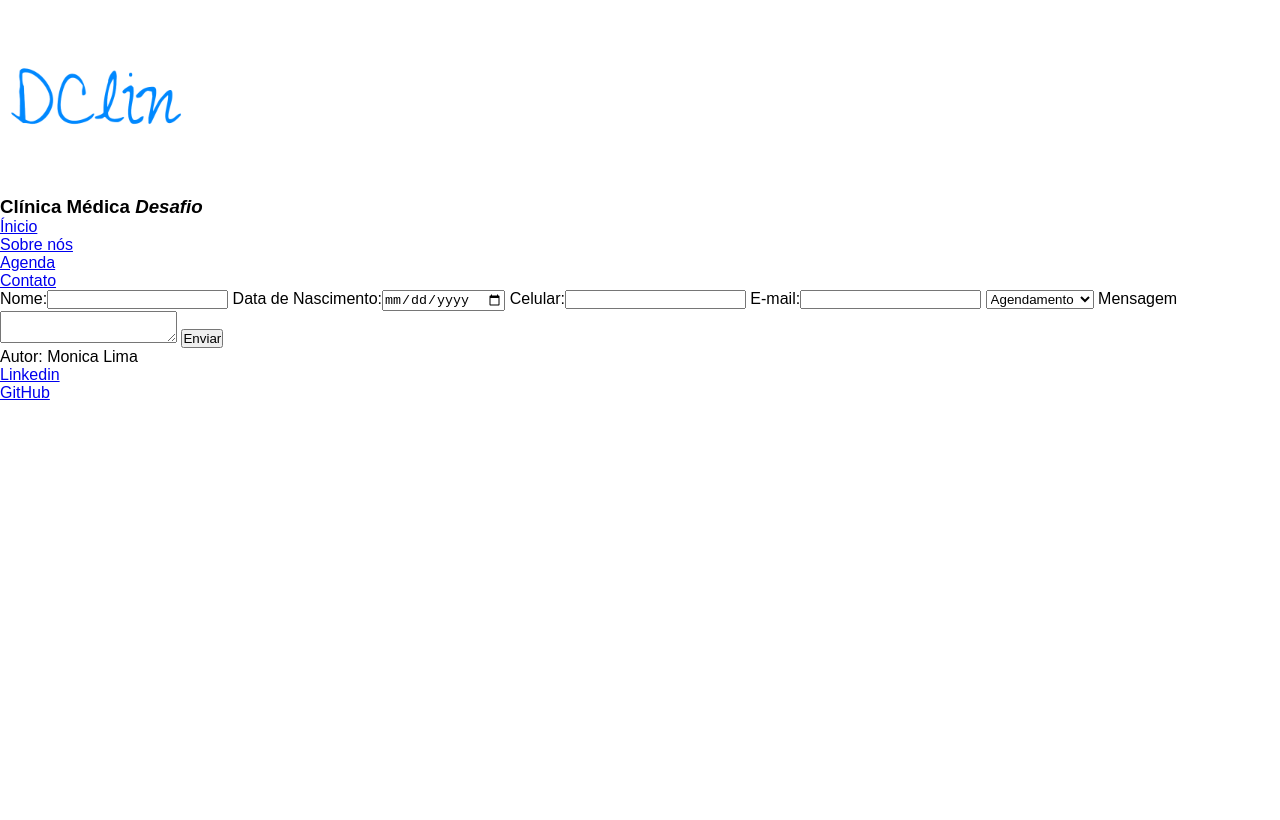
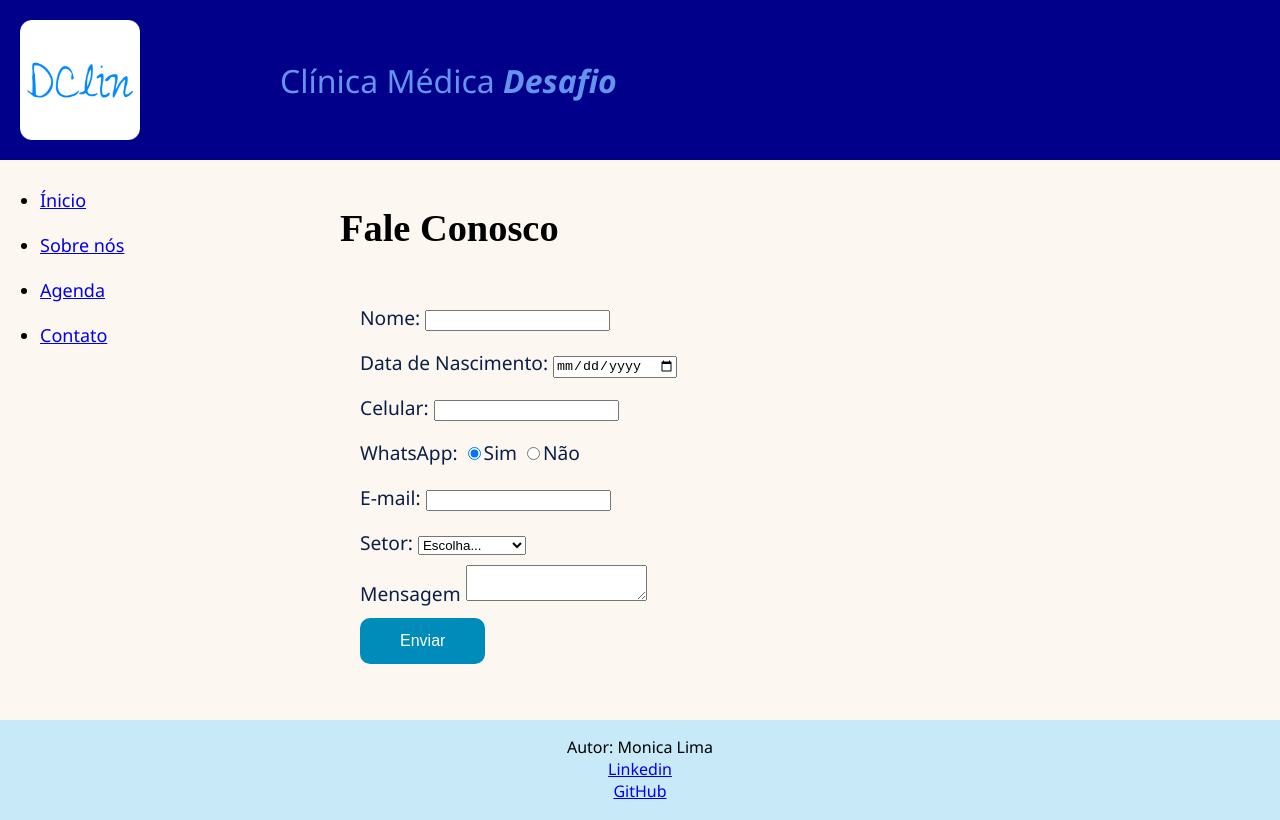
Before and after one commit to monica88lima/FrontEnd, a plain HTML site: page DESAFIO_SITE_CLINICA/contato.html in a window 1280 px wide. Drawn offline with Linux system fonts and the light colour scheme.

Commit message:
atualização

```diff
--- a/DESAFIO_SITE_CLINICA/contato.html
+++ b/DESAFIO_SITE_CLINICA/contato.html
@@ -5,28 +5,21 @@
     <meta http-equiv="X-UA-Compatible" content="IE=edge">
     <meta name="viewport" content="width=device-width, initial-scale=1.0">
     <title>Clinica Desafio </title>
-    <link  rel="Logo" href="imagem/favicon.ico">
+    <link rel="icon" type="icon" href="imagem/favicon.ico">
     <link rel="stylesheet" href="estilos.css">
 </head>
-<body>
-    <head>
-        <div class="Topo">
-            <figure>
-                <img src="imagem/android-chrome-192x192.png" alt="Logo">
-            </figure>
+<body class = "container">
+    <header class="topo">
+        <img id="logo" title="Logo" src="imagem/android-chrome-192x192.png" alt="Logo">
 
-        <div class="NomeMarca">
-            <h3>Clínica Médica <i><strong>Desafio</strong></i> </h3>
-        </div>
-        </div>
-    </head>
+        <span id="nomeMarca">
+            Clínica Médica <i><strong>Desafio</strong></i>
+        </span>
+    </header>
 
-
-
-    </div>
     <section>
-        <nav>
-          <ul>
+        <nav id="menu">
+            <ul class="lista">
                 <li><a href="index.html">Ínicio</a></li>
                 <li><a href="sobre.html">Sobre nós</a></li>
                 <li><a href="agenda.html">Agenda</a></li>
@@ -34,34 +27,70 @@
 
             </ul>
         </nav>
+    </section>
+
     <div class="Meio">
-        <form>
-            <label>Nome:</label><input type="text" name="nome">
-            <label>Data de Nascimento:</label><input type="date" name="dataNascimento">
-            <label>Celular:</label><input type="number" name="celular">
-            <label>E-mail:</label><input type="email" name="nome">
+        <div class="cabecalho">
+            <h1>Fale Conosco</h1>
+        </div>
+        <form class="FormularioContato">
+            <div>
+                <label>Nome:</label>
+                <input type="text" name="nome" required>
 
-            <select name="assunto" id="assunto">
+            </div>
+            <div>
+                <label>Data de Nascimento:</label>
+                <input type="date" name="dataNascimento">
+
+            </div>
+            <div>
+                <label>Celular:</label>
+                <input type="number" name="celular"required>
+
+            </div>
+            <div>
+                <label>WhatsApp:</label>
+
+                <input type="radio" name="WhatsApp" value = "Sim" checked>Sim
+                <input type="radio" name="WhatsApp" value = "Não" >Não
+
+            </div>
+            <div>
+                <label>E-mail:</label>
+                <input type="email" name="nome"required>
+            </div>
+
+            <div>
+                <label>Setor:</label>
+                <select name="assunto" id="assunto"required>
+                    <option selected disabled value = "">Escolha...</option>
                     <option value="agenda">Agendamento</option>
                     <option value="agendacancelar">Cancelamento</option>
                     <option value="atendimento">Recepção</option>
                     <option value="adm">Financeiro</option>
                     <option value="sac">Suporte</option>
                 </select>
+            </div>
 
+
+
+            <div id="caixaMsg">
                 <label>Mensagem </label>
-            <textarea name="msg"> </textarea>
+                <textarea row = "10" name="msg"> </textarea>
+
+            </div>
+
             <button type="submit">Enviar</button>
         </form>
 
     </div>
+
+
     <footer>
         <p>Autor: Monica Lima<br>
-            <a href="https://www.linkedin.com/in/monicalima/">Linkedin</a><br>
-            <a href="https://github.com/monica88lima?tab=repositories">GitHub</a>
-        </p>
+            <a href="https://www.linkedin.com/in/monicalima/" target="_blank">Linkedin</a><br>
+            <a href="https://github.com/monica88lima?tab=repositories" target="_blank">GitHub</a>
 
-
-    </footer>
 </body>
 </html>
--- a/DESAFIO_SITE_CLINICA/estilos.css
+++ b/DESAFIO_SITE_CLINICA/estilos.css
@@ -1,83 +1,137 @@
-* {
+body {
   margin: 0;
-  padding: 0;
+  padding: 10;
   box-sizing: border-box;
+  background:  rgb(252, 247, 241);
 }
 
-body {
-  font-family: Arial, Helvetica, sans-serif;
-  background-color: white;
+.container{
+  display: grid;
+  grid-template-columns: 1fr 3fr;
+  grid-template-rows: 20vh 70vh 10vh;
 }
 
 header {
-  display: flex;
-  align-items: center;
-  border-bottom: 1px solid grey;
-  margin-bottom: 32px;
-  /* background-color: #666;
-  text-align: center;
-  font-size: 35px;
-  color: white;
-  width: 300px;
-  border: 15px;
-  padding: 50px;
-  margin: 0px;
-  margin-top: 15px; */
-}
 
-header>img {
-  width: 100px;
-}
+ background-color:  darkblue;;
+ grid-column-start: 1;
+ grid-column-end: 3;
 
-header>span {
-  font-family: Georgia, 'Times New Roman', Times, serif;
-  font-style: italic;
-  text-align: center;
-  color: rgb(71, 133, 239);
-  font-size: 32px;
-  margin-left: 16px;
+
 }
 
 
 
-/* footer {
-  background-color: #bda1c9;
-  padding: 10px;
+section{
+  background-color: rgb(252, 247, 241);
+  height: 555px;
+  grid-column-start: 1;
+  grid-column-end: 2;
+  font-size:large;
+  font-family:'Segoe UI', Tahoma, Geneva, Verdana, sans-serif;
+  line-height: 45px;
+  color: black;
+
+}
+
+.fotos{
+  background-color: rgb(152, 203, 233);
+  width: 400px;
+  border-radius: 5px;
+
+
+}
+
+footer{
+  background-color: rgb(199, 233, 248);
+  height: 100px;
+  grid-column-start: 1;
+  grid-column-end: 3;
+  font-size:medium;
   text-align: center;
-  color: white;
+  font-family:'Segoe UI', Tahoma, Geneva, Verdana, sans-serif;
+}
+
+.Meio{
+  background-color: rgb(252, 247, 241);
+  height: 600px;
+  grid-column-start: 2;
+  grid-column-end: 3;
+  padding: 20px;
+  font-size: larger;
 }
 
 
-
-.fotos {
-  max-width: 850px;
-  max-height: 200px;
-  display: inline-block;
-  border: 2px solid rgb(194, 192, 192);
-  margin: 4px;
-  object-fit: contain;
-  border-radius: 50%;
-  position: absolute;
-  top: 80px;
-  right: 0;
-  width: 200px;
-  height: 100px;
-  border: 3px solid #73AD21;
+.menu-especialidade {
+  display: flex;
+  justify-content: space-between;
+  align-items: center;
 }
 
-section {
-  font-size: 15px;
+
+#logo{
+  height: 120px;
+  padding: 20px;
+}
+
+#nomeMarca{
+  padding: 120px  ;
+  font-size: xx-large;
+  font-family:'Segoe UI', Tahoma, Geneva, Verdana, sans-serif;
+  color: cornflowerblue;
+
+}
+.topo{
+  display: flex;
+  align-items: center;
+
+}
+
+.FormularioContato{
+  padding: 20px  ;
+  font-family:'Segoe UI', Tahoma, Geneva, Verdana, sans-serif;
+  color: rgb(10, 31, 71);
+  line-height: 45px;
+}
+
+button{
+  border-radius: 10px;
+  border: none;
+  background-color: #008CBA;
   color: white;
-  font-family: Georgia, 'Times New Roman', Times, serif;
-  font-style: italic;
+  padding: 14px 40px;
+  text-align: center;
+  text-decoration: none;
+  display: inline-block;
+  font-size: 16px;
 
-} */
+}
+button:hover {
+  box-shadow: 0 12px 16px 0 rgba(0,0,0,0.24), 0 17px 50px 0 rgba(0,0,0,0.19);
+}
+#TextoSobre{
+  font-family:'Times New Roman', Times, serif;
+  color: rgb(115, 57, 182);
+  line-height: 5px;
 
-/* #logo {
-  width: 300px;
-  border: 15px;
-  padding: 50px;
-  margin: 0px;
-  margin-top: 15px;
+}
 
-} */
+table {
+  border-collapse: collapse;
+  width: 100%;
+}
+
+th, td {
+  padding: 8px;
+  text-align: left;
+  border-bottom: 1px solid #ddd;
+}
+
+tr:nth-child(even) {
+  background-color: #f2f2f2;
+}
+
+th {
+ background-color:  darkblue;;
+ color: white;
+}
```
Also changed, not shown: DESAFIO_SITE_CLINICA/agenda.html (added, +99 -0 lines), DESAFIO_SITE_CLINICA/index.html (+13 -5 lines), DESAFIO_SITE_CLINICA/sobre.html (added, +61 -0 lines), DESAFIO_SITE_CLINICA/imagem/atendimentocalendar.png (added), 1 other file. Lines whose indentation alone changed are shown as unchanged.
